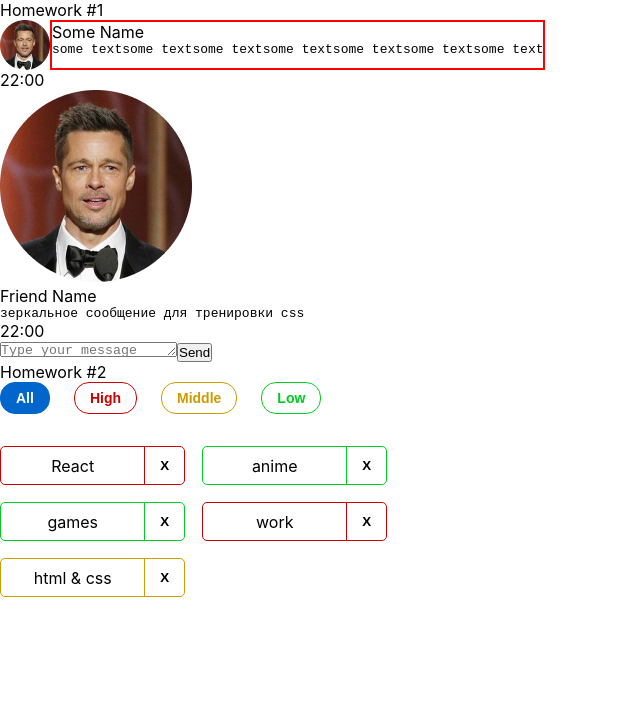
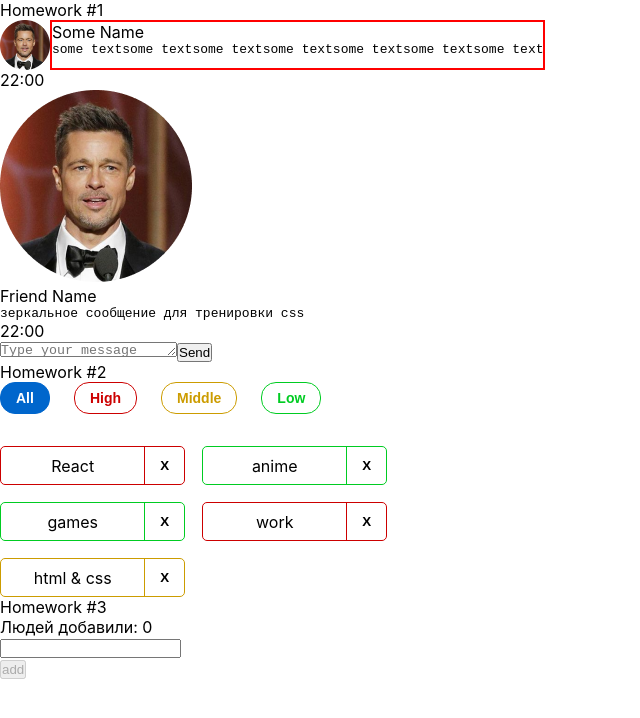
Before and after one commit to im1891/autoche-k-homework, a React (Create React App) app: page /#/pre-junior in a window 1280 px wide. Before the commit this address led to /. Shown: the top 718 px of the page, without its empty margins (0-640 px from the left). Built offline with nearby package versions, Linux system fonts and the light colour scheme.

Commit message:
Completed HW3.

```diff
--- a/src/s1-main/App.tsx
+++ b/src/s1-main/App.tsx
@@ -2,6 +2,7 @@ import React from 'react'
 import s from './App.module.css'
 import HW1 from '../s2-homeworks/hw01/HW1'
 import HW2 from "../s2-homeworks/hw02/HW2";
+import HW3 from "../s2-homeworks/hw03/HW3";
 
 function App() {
     return (
@@ -9,7 +10,7 @@ function App() {
             <HW1/>
             {/*раскомментировать по ходу выполнения*/}
             <HW2/>
-            {/*<HW3/>*/}
+            <HW3/>
             {/*<HW4/>*/}
 
             {/*при выполнении дз 5 и более - закомментировать здесь дз 1-4, так как они есть внутри дз 5*/}
--- a/src/s2-homeworks/hw03/Greeting.tsx
+++ b/src/s2-homeworks/hw03/Greeting.tsx
@@ -1,15 +1,15 @@
-import React, {ChangeEvent, KeyboardEvent} from 'react'
+import React from 'react'
 import s from './Greeting.module.css'
 
 type GreetingPropsType = {
-    name: any // need to fix any
-    setNameCallback: any // need to fix any
-    addUser: any // need to fix any
-    onBlur: any // need to fix any
-    onEnter: any // need to fix any
-    error: any // need to fix any
-    totalUsers: any // need to fix any
-    lastUserName?: any // need to fix any
+    name: string // need to fix any
+    setNameCallback: (e: React.ChangeEvent<HTMLInputElement>) => void // need to fix any
+    addUser: () => void // need to fix any
+    onBlur: () => void // need to fix any
+    onEnter: (e: React.KeyboardEvent<HTMLInputElement>) => void // need to fix any
+    error: string // need to fix any
+    totalUsers: number // need to fix any`
+    lastUserName?: string// need to fix any
 }
 
 // презентационная компонента (для верстальщика)
@@ -25,7 +25,7 @@ const Greeting: React.FC<GreetingPropsType> = (
         lastUserName,
     } // деструктуризация пропсов
 ) => {
-    const inputClass = s.errorInput // need to fix with (?:)
+    const inputClass = `${s.input } ${error ? s.errorInput : ''}`  // need to fix with (?:)
 
     return (
         <div id={'hw3-form'} className={s.greetingForm}>
--- a/src/s2-homeworks/hw03/GreetingContainer.tsx
+++ b/src/s2-homeworks/hw03/GreetingContainer.tsx
@@ -1,20 +1,31 @@
-import React, { ChangeEvent, KeyboardEvent, useState } from 'react'
+import React, {useState} from 'react'
 import Greeting from './Greeting'
-import { UserType } from './HW3'
+import {UserType} from './HW3'
 
 type GreetingContainerPropsType = {
-    users: any // need to fix any
-    addUserCallback: any // need to fix any
+    users: UserType[] // need to fix any
+    addUserCallback: (name: string) => void // need to fix any
 }
 
-export const pureAddUser = (name: any, setError: any, setName: any, addUserCallback: any) => {
+export const pureAddUser = (name: string, setError: (error: string) => void, setName: (name: string) => void, addUserCallback: (name: string) => void) => {
     // если имя пустое - показать ошибку, иначе - добавить юзера и очистить инпут
+    if (name.trim() === '') {
+        setError('Ошибка! Введите имя!')
+        return
+    }
+    addUserCallback(name)
+    setName('')
 }
 
-export const pureOnBlur = (name: any, setError: any) => { // если имя пустое - показать ошибку
+export const pureOnBlur = (name: string, setError: (error: string) => void) => { // если имя пустое - показать ошибку
+    if (name.trim() === '') {
+        setError('Ошибка! Введите имя!')
+        return
+    }
 }
 
-export const pureOnEnter = (e: any, addUser: any) => { // если нажата кнопка Enter - добавить
+export const pureOnEnter = (e: React.KeyboardEvent<HTMLInputElement>, addUser: () => void) => { // если нажата кнопка Enter - добавить
+    if (e.key === 'Enter') addUser()
 }
 
 // более простой и понятный для новичков
@@ -22,17 +33,17 @@ export const pureOnEnter = (e: any, addUser: any) => { // если нажата
 
 // более современный и удобный для про :)
 const GreetingContainer: React.FC<GreetingContainerPropsType> = ({
-    users,
-    addUserCallback,
-}) => {
+                                                                     users,
+                                                                     addUserCallback,
+                                                                 }) => {
     // деструктуризация пропсов
-    const [name, setName] = useState<any>('') // need to fix any
-    const [error, setError] = useState<any>('') // need to fix any
+    const [name, setName] = useState<string>('') // need to fix any
+    const [error, setError] = useState<string>('') // need to fix any
 
-    const setNameCallback = (e: any) => { // need to fix any
-        setName('some name') // need to fix
+    const setNameCallback = (e: React.ChangeEvent<HTMLInputElement>) => { // need to fix any
+        setName(e.currentTarget.value) // need to fix
 
-        error && setError('')
+        error && setError('Ошибка! Введите имя!')
     }
     const addUser = () => {
         pureAddUser(name, setError, setName, addUserCallback)
@@ -42,12 +53,12 @@ const GreetingContainer: React.FC<GreetingContainerPropsType> = ({
         pureOnBlur(name, setError)
     }
 
-    const onEnter = (e: any) => {
+    const onEnter = (e: React.KeyboardEvent<HTMLInputElement>) => {
         pureOnEnter(e, addUser)
     }
 
-    const totalUsers = 0 // need to fix
-    const lastUserName = 'some name' // need to fix
+    const totalUsers = users.length // need to fix
+    const lastUserName = users.length !== 0 ? users[users.length -1].name : ''// need to fix
 
     return (
         <Greeting
--- a/src/s2-homeworks/hw03/HW3.tsx
+++ b/src/s2-homeworks/hw03/HW3.tsx
@@ -2,6 +2,7 @@ import React, { useState } from 'react'
 import { v1 } from 'uuid'
 import s2 from '../../s1-main/App.module.css'
 import GreetingContainer from './GreetingContainer'
+
 
 /*
 * 1 - описать тип UserType
@@ -19,20 +20,22 @@ import GreetingContainer from './GreetingContainer'
 
 // types
 export type UserType = {
-    _id: any // need to fix any
-    name: any // need to fix any
+    _id: string // need to fix any
+    name: string // need to fix any
 }
 
-export const pureAddUserCallback = (name: any, setUsers: any, users: any) => { // need to fix any
+export const pureAddUserCallback = (name: string, setUsers: (users: UserType[]) => void, users: UserType[]) => { // need to fix any
     const user = { // need to fix
+        _id: v1(),
+        name
     }
     setUsers([...users, user])
 }
 
 const HW3 = () => {
-    const [users, setUsers] = useState<any>([]) // need to fix any
+    const [users, setUsers] = useState<UserType[]>([]) // need to fix any
 
-    const addUserCallback = (name: any) => { // need to fix any
+    const addUserCallback = (name: string) => { // need to fix any
         pureAddUserCallback(name, setUsers, users)
     }
 
```
